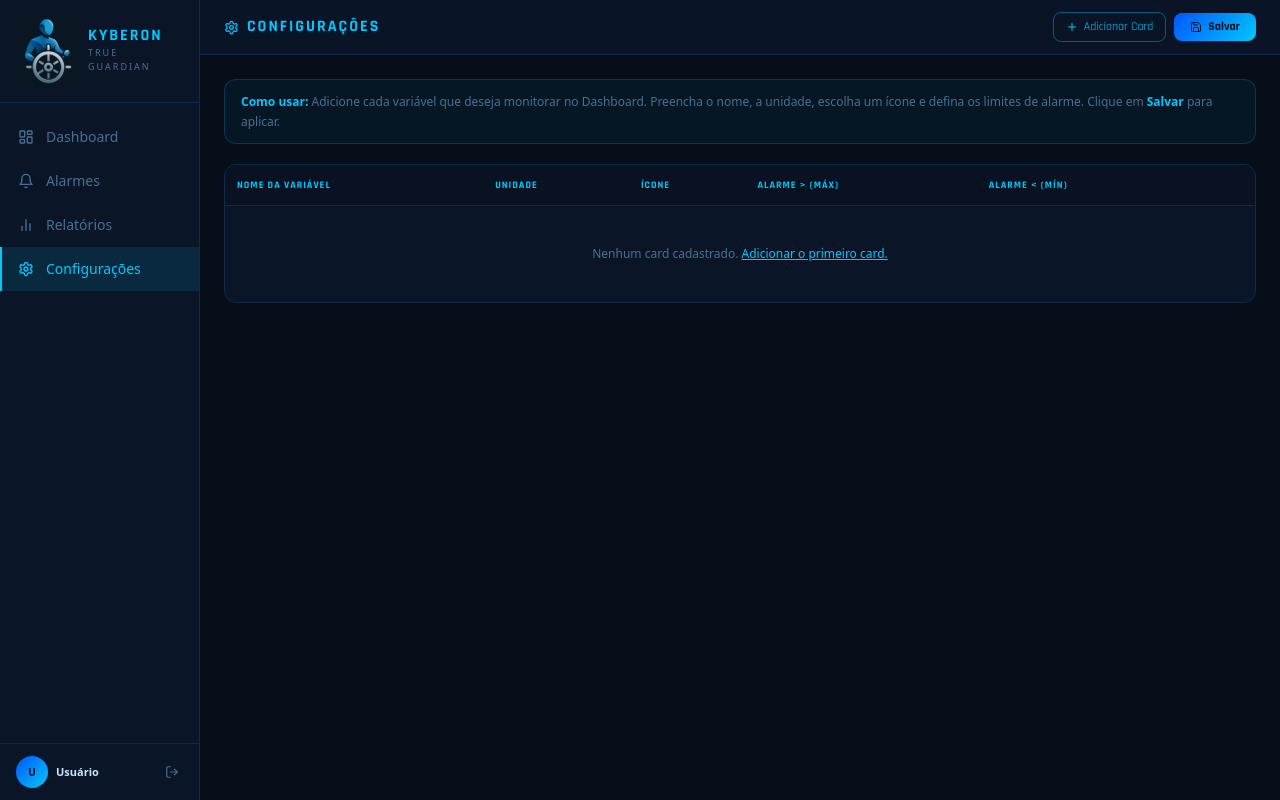
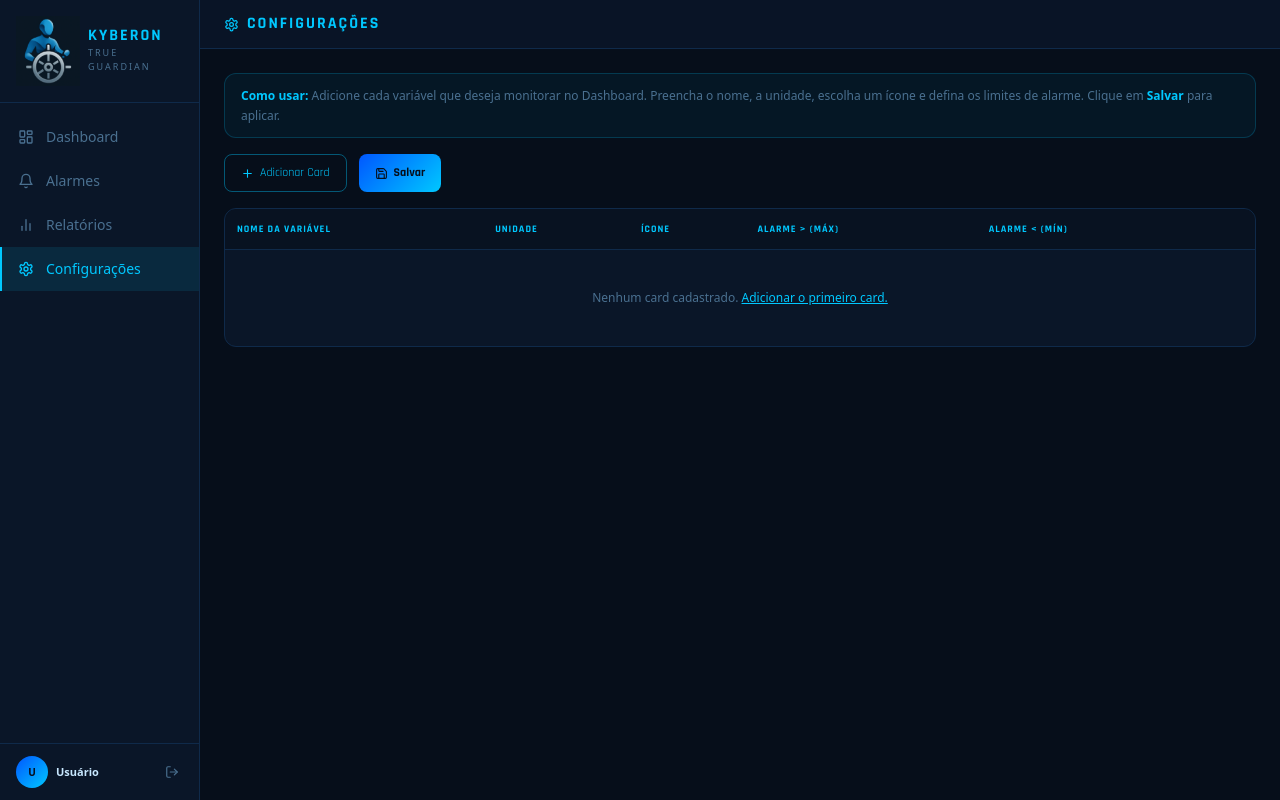
Before and after one commit to kyberontech/kyberon-saas, a Next.js app: page /configuracoes in a window 1280 px wide. Built offline with nearby package versions, Linux system fonts and the light colour scheme.

Commit message:
Retirado do cabeçalho de configuração os botões de adicionar e salvar, corrigindo o sumiço deles em visualização mobile

```diff
--- a/src/app/configuracoes/page.tsx
+++ b/src/app/configuracoes/page.tsx
@@ -125,26 +125,35 @@ export default function ConfiguracoesPage() {
 
       <main className="flex-1 overflow-y-auto pt-[52px] md:pt-0">
 
+        {/* Cabeçalho — só título, sem botões */}
         <header className="sticky top-0 z-10 bg-ky-panel/90 backdrop-blur border-b border-ky-border px-4 md:px-6 py-3 flex items-center gap-2">
           <Settings size={15} className="text-ky-primary"/>
           <h1 className="font-head font-bold text-base tracking-[2px] text-ky-primary uppercase">Configurações</h1>
-          <div className="flex-1"/>
-          <button onClick={addCard}
-            className="flex items-center gap-1.5 px-3 py-1.5 text-xs font-head border border-ky-primary/40 text-ky-primary rounded-lg hover:bg-ky-primary/10 transition-colors">
-            <Plus size={12}/> <span className="hidden sm:inline">Adicionar Card</span><span className="sm:hidden">+</span>
-          </button>
-          <button onClick={handleSave}
-            className="flex items-center gap-1.5 px-4 py-1.5 text-xs font-head font-bold text-ky-bg rounded-lg transition-all"
-            style={{ background: saved ? '#00FFB3' : 'linear-gradient(135deg,#0057FF,#00C8FF)' }}>
-            <Save size={12}/> {saved ? 'Salvo!' : 'Salvar'}
-          </button>
         </header>
 
-        <div className="p-4 md:p-6">
+        <div className="p-4 md:p-6 flex flex-col gap-4">
 
-          <div className="bg-ky-primary/5 border border-ky-primary/20 rounded-xl px-4 py-3 mb-5 text-xs text-ky-muted leading-relaxed">
+          {/* ── Box "Como usar" ── */}
+          <div className="bg-ky-primary/5 border border-ky-primary/20 rounded-xl px-4 py-3 text-xs text-ky-muted leading-relaxed">
             <strong className="text-ky-primary">Como usar:</strong>{' '}
             Adicione cada variável que deseja monitorar no Dashboard. Preencha o nome, a unidade, escolha um ícone e defina os limites de alarme. Clique em <strong className="text-ky-primary">Salvar</strong> para aplicar.
+          </div>
+
+          {/* ── Botões de ação — sempre visíveis, largura total no mobile ── */}
+          <div className="flex gap-3">
+            <button
+              onClick={addCard}
+              className="flex items-center justify-center gap-1.5 px-4 py-2.5 text-xs font-head border border-ky-primary/40 text-ky-primary rounded-lg hover:bg-ky-primary/10 transition-colors flex-1 sm:flex-none"
+            >
+              <Plus size={13}/> Adicionar Card
+            </button>
+            <button
+              onClick={handleSave}
+              className="flex items-center justify-center gap-1.5 px-4 py-2.5 text-xs font-head font-bold text-ky-bg rounded-lg transition-all flex-1 sm:flex-none"
+              style={{ background: saved ? '#00FFB3' : 'linear-gradient(135deg,#0057FF,#00C8FF)' }}
+            >
+              <Save size={13}/> {saved ? 'Salvo!' : 'Salvar'}
+            </button>
           </div>
 
           {/* ── Mobile: cards empilhados ── */}
```
